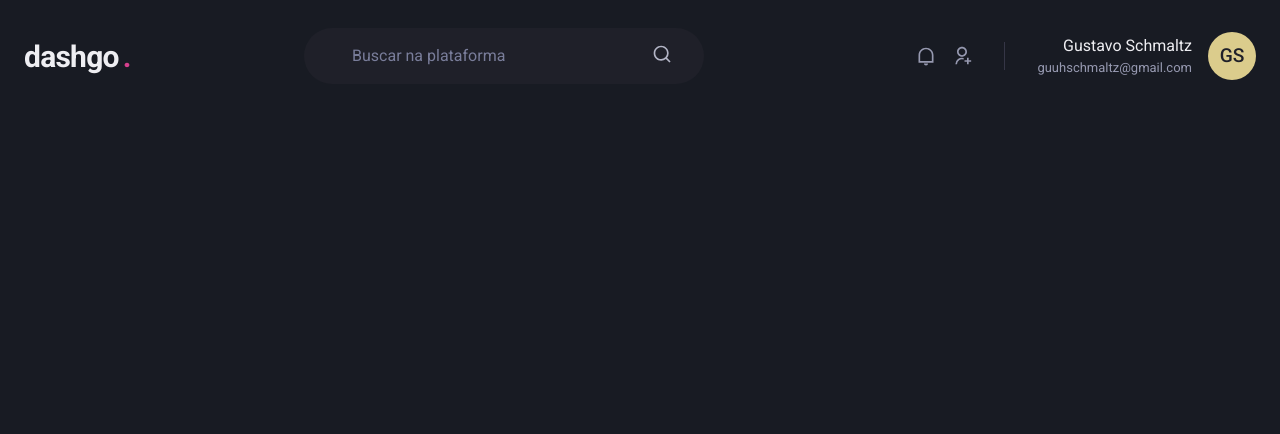
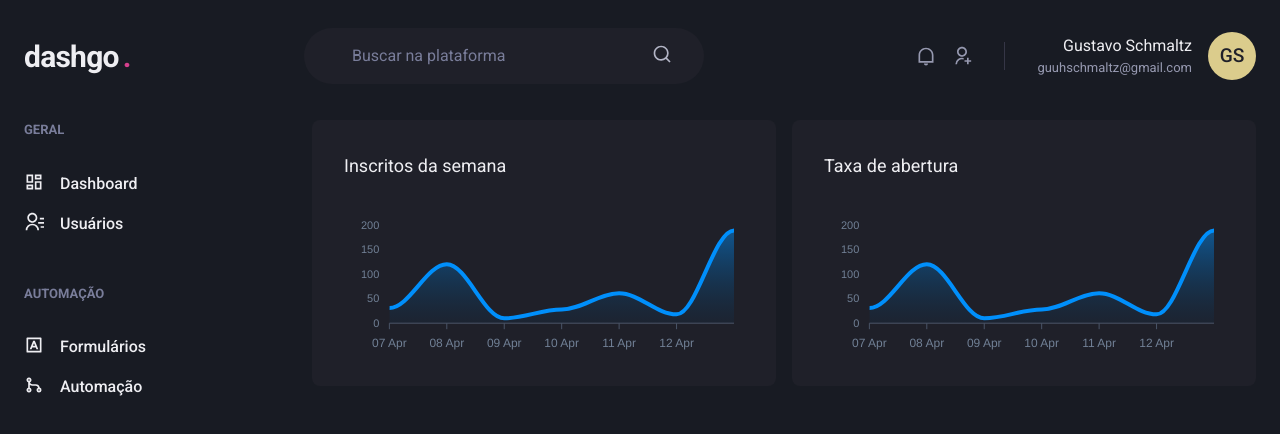
Before and after one commit to guuhschmaltz/dashgo, a Next.js app: page /dashboard in a window 1280 px wide. Shown: the top 434 px of the page. Built offline with nearby package versions, Linux system fonts and the light colour scheme.

Commit message:
added graphics

```diff
--- a/package.json
+++ b/package.json
@@ -12,9 +12,11 @@
     "@chakra-ui/react": "^1.6.1",
     "@emotion/react": "^11.4.0",
     "@emotion/styled": "^11.3.0",
+    "apexcharts": "^3.26.2",
     "framer-motion": "^4.1.16",
     "next": "10.2.0",
     "react": "17.0.2",
+    "react-apexcharts": "^1.3.9",
     "react-dom": "17.0.2",
     "react-icons": "^4.2.0"
   },
--- a/src/components/Header.tsx
+++ b/src/components/Header.tsx
@@ -1,7 +1,7 @@
 import { Flex, Text, Input, Icon, HStack, Box, Avatar } from '@chakra-ui/react';
 import { RiNotificationLine, RiSearchLine, RiUserAddLine } from 'react-icons/ri';
 
-export default function Header(){
+export function Header(){
   return(
     <Flex
       as="header"
--- /dev/null
+++ b/src/components/Sidebar.tsx
@@ -0,0 +1,37 @@
+import { Box, Stack, Text, Link, Icon } from "@chakra-ui/react";
+import { RiContactsLine, RiDashboardLine, RiGitMergeLine, RiInputMethodLine } from 'react-icons/ri'
+
+export function Sidebar(){
+  return (
+    <Box as="aside" w="64" mr="8">
+      <Stack spacing="12" align="flex-start">
+        <Box>
+          <Text fontWeight="bold" color="gray.400" fontSize="small">GERAL</Text>
+            <Stack spacing="4" mt="8" align="stretch">
+              <Link display="flex" align="center">
+                <Icon as={RiDashboardLine} fontSize="20"/>
+                <Text ml="4" fontWeight="medium">Dashboard</Text>
+              </Link>
+              <Link display="flex" align="center">
+                <Icon as={RiContactsLine} fontSize="20"/>
+                <Text ml="4" fontWeight="medium">Usuários</Text>
+              </Link>
+            </Stack>
+        </Box>
+        <Box>
+          <Text fontWeight="bold" color="gray.400" fontSize="small">AUTOMAÇÃO</Text>
+            <Stack spacing="4" mt="8" align="stretch">
+              <Link display="flex" align="center">
+                <Icon as={RiInputMethodLine} fontSize="20"/>
+                <Text ml="4" fontWeight="medium">Formulários</Text>
+              </Link>
+              <Link display="flex" align="center">
+                <Icon as={RiGitMergeLine} fontSize="20"/>
+                <Text ml="4" fontWeight="medium">Automação</Text>
+              </Link>
+            </Stack>
+        </Box>
+      </Stack>
+    </Box>
+  );
+}
--- a/src/pages/dashboard.tsx
+++ b/src/pages/dashboard.tsx
@@ -1,7 +1,107 @@
-import Header from "../components/Header";
+import dynamic from 'next/dynamic'
+
+import { Box, Flex, Text, theme, SimpleGrid } from '@chakra-ui/react'
+
+import { Header } from '../components/Header'
+import { Sidebar } from '../components/Sidebar'
+
+const ApexChart = dynamic(() => import('react-apexcharts'), {
+  ssr: false
+})
+
+const options = {
+  chart: {
+    toolbar: {
+      show: false
+    },
+    zoom: {
+      enabled: false
+    },
+    foreColor: theme.colors.gray[500]
+  },
+  grid: {
+    show: false
+  },
+  dataLabels: {
+    enabled: false
+  },
+  tooltip: {
+    enabled: false
+  },
+  xaxis: {
+    type: 'datetime',
+    axisBorder: {
+      color: theme.colors.gray[600]
+    },
+    axisTicks: {
+      color: theme.colors.gray[600]
+    },
+    categories: [
+      '2021-04-07T00:00:00.000Z',
+      '2021-04-08T00:00:00.000Z',
+      '2021-04-09T00:00:00.000Z',
+      '2021-04-10T00:00:00.000Z',
+      '2021-04-11T00:00:00.000Z',
+      '2021-04-12T00:00:00.000Z',
+      '2021-04-13T00:00:00.000Z',
+    ]
+  },
+  fill: {
+    opacity: 0.3,
+    type: 'gradient',
+    gradient: {
+      shade: 'dark',
+      opacityFrom: 0.7,
+      opacityTo: 0.3
+    }
+  }
+}
+
+const series = [
+  {
+    name: 'series1',
+    data: [31, 120, 10, 28, 61, 18, 189]
+  }
+]
 
 export default function Dashboard() {
-  return(
-    <Header />
-  );
+  return (
+    <Flex direction="column" height="100vh">
+      <Header />
+      <Flex
+        width="100%"
+        maxWidth={1400}
+        marginX="auto"
+        marginY="6"
+        paddingX="6"
+      >
+        <Sidebar />
+        <SimpleGrid
+          flex="1"
+          gap="4"
+          minChildWidth="328px"
+          alignItems="flex-start"
+        >
+          <Box
+            padding="8"
+            paddingBottom="4"
+            backgroundColor="gray.800"
+            borderRadius={8}
+          >
+            <Text fontSize="lg" marginBottom="4">Inscritos da semana</Text>
+            <ApexChart options={options} series={series} type="area" height={160} />
+          </Box>
+          <Box
+            padding="8"
+            paddingBottom="4"
+            backgroundColor="gray.800"
+            borderRadius={8}
+          >
+            <Text fontSize="lg" marginBottom="4">Taxa de abertura</Text>
+            <ApexChart options={options} series={series} type="area" height={160} />
+          </Box>
+        </SimpleGrid>
+      </Flex>
+    </Flex>
+  )
 }
```
Also changed, not shown: 1 other file (tests, documents, lock files or other folders).
